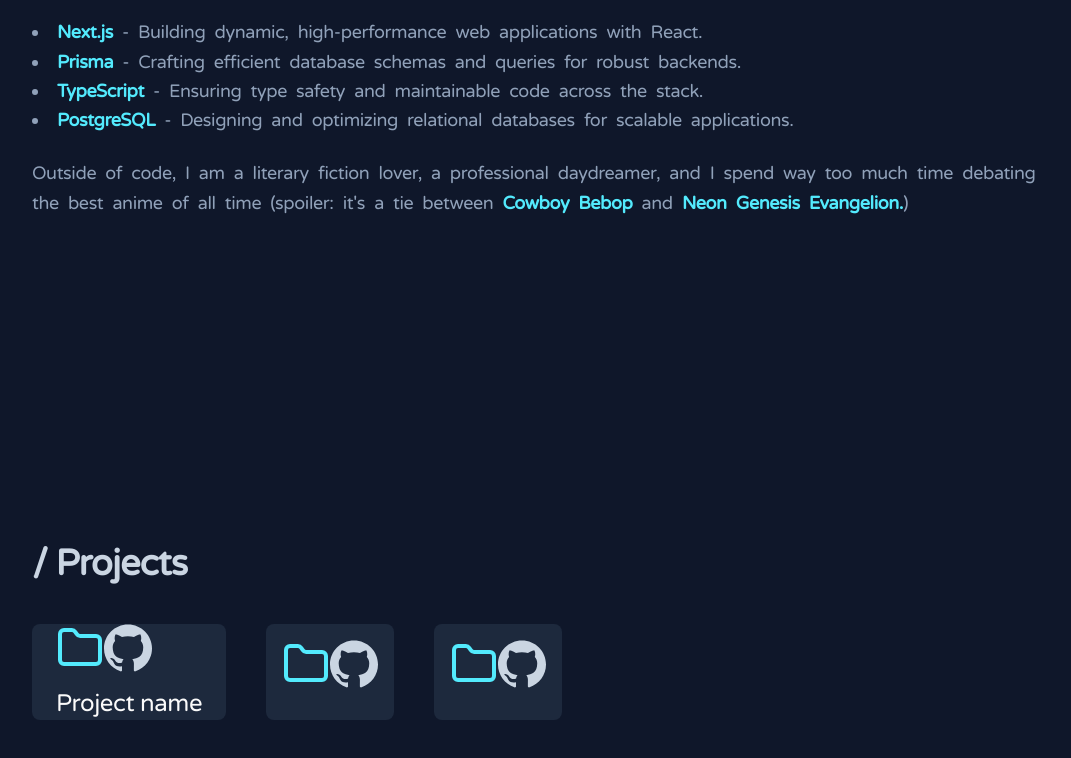
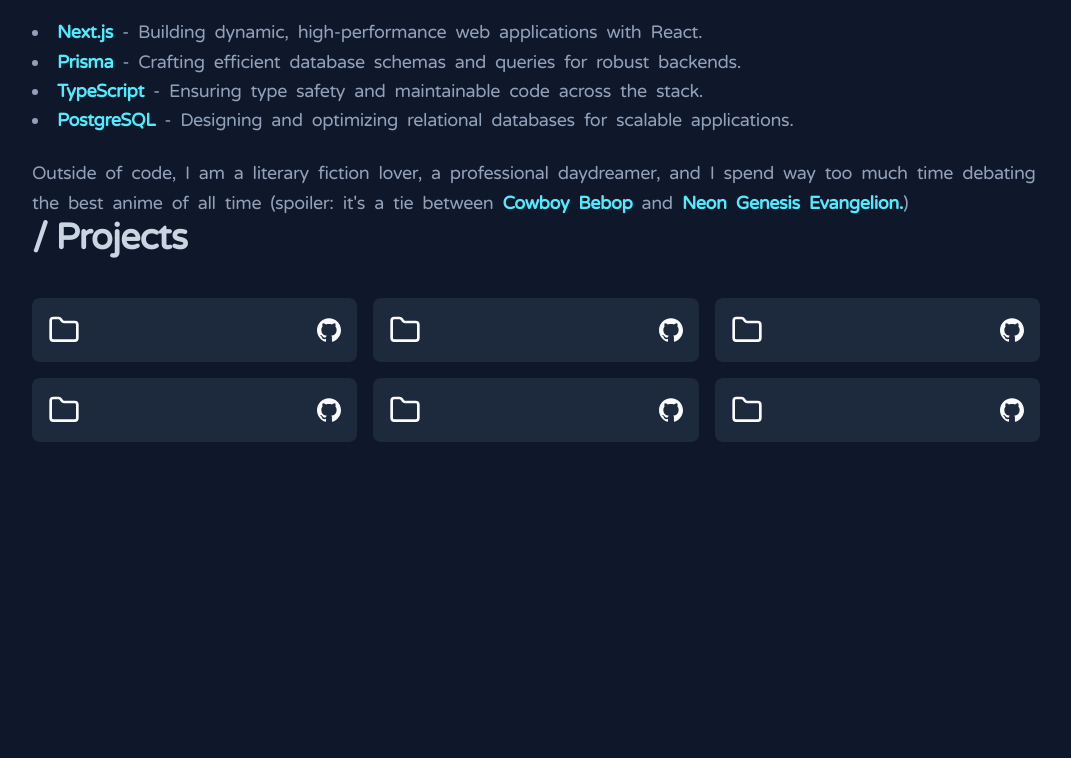
Before and after one commit to kaze1-dev/myPortfolio, a Next.js app: page / in a window 1280 px wide. Shown: the part 1056-1814 px from the top of the page, without its empty margins (104-1175 px from the left). Built offline with nearby package versions, Linux system fonts and the light colour scheme.

Commit message:
feat: add Grid in Project section

```diff
--- a/components/modules/about.tsx
+++ b/components/modules/about.tsx
@@ -2,7 +2,7 @@ import React from 'react'
 
 const About = () => {
    return (
-      <section className='h-screen font-rounded tracking-tight flex justify-start px-34'>
+      <section className=' font-rounded tracking-tight flex justify-start px-34'>
          <div className=''>
             <h1 className='text-4xl tracking-tight font-bold text-slate-300 mb-10'>/ about me</h1>
             <p className='text-slate-400 text-lg leading-relaxed [word-spacing:0.3rem]'>
--- a/components/modules/projects.tsx
+++ b/components/modules/projects.tsx
@@ -5,25 +5,44 @@ const Projects = () => {
   return (
     <section className='h-screen font-rounded tracking-tight px-34'>
       <h1 className='text-4xl tracking-tight font-bold text-slate-300 mb-10'>/ Projects</h1>
-      <div className='flex flex-row gap-4'>
-         <div className='bg-slate-800 px-6 rounded-lg mr-6 flex flex-col'>
-            <div className='flex flex-row'>
-            <Icons.folder className='w-12 h-12 text-cyan-300 mb-4' />
-            <Icons.gitHub className='w-12 h-12 text-slate-300 mb-4' />
-            </div>
-            <h2 className='text-2xl'>
-               Project name
-            </h2>
-         </div>
-         <div className='bg-slate-800 p-4 rounded-lg mr-6 flex'>
-            <Icons.folder className='w-12 h-12 text-cyan-300 mb-4' />
-            <Icons.gitHub className='w-12 h-12 text-slate-300 mb-4' />
-         </div>
-         <div className='bg-slate-800 p-4 rounded-lg mr-6 flex'>
-            <Icons.folder className='w-12 h-12 text-cyan-300 mb-4' />
-            <Icons.gitHub className='w-12 h-12 text-slate-300 mb-4' />
-         </div>
+     <div className='grid grid-cols-3 gap-4'>
+      <div className='bg-slate-800 rounded-lg p-4'>
+        <div className='flex justify-between items-center'>
+          <Icons.folder className='w-8 h-8' />
+          <Icons.gitHub className='w-6 h-6' />
+        </div>
       </div>
+      <div className='bg-slate-800 rounded-lg p-4'>
+        <div className='flex justify-between items-center'>
+          <Icons.folder className='w-8 h-8' />
+          <Icons.gitHub className='w-6 h-6' />
+        </div>
+      </div>
+      <div className='bg-slate-800 rounded-lg p-4'>
+        <div className='flex justify-between items-center'>
+          <Icons.folder className='w-8 h-8' />
+          <Icons.gitHub className='w-6 h-6' />
+        </div>
+      </div>
+      <div className='bg-slate-800 rounded-lg p-4'>
+        <div className='flex justify-between items-center'>
+          <Icons.folder className='w-8 h-8' />
+          <Icons.gitHub className='w-6 h-6' />
+        </div>
+      </div>
+      <div className='bg-slate-800 rounded-lg p-4'>
+        <div className='flex justify-between items-center'>
+          <Icons.folder className='w-8 h-8' />
+          <Icons.gitHub className='w-6 h-6' />
+        </div>
+      </div>
+      <div className='bg-slate-800 rounded-lg p-4'>
+        <div className='flex justify-between items-center'>
+          <Icons.folder className='w-8 h-8' />
+          <Icons.gitHub className='w-6 h-6' />
+        </div>
+      </div>
+     </div>
     </section>
   )
 }
```
